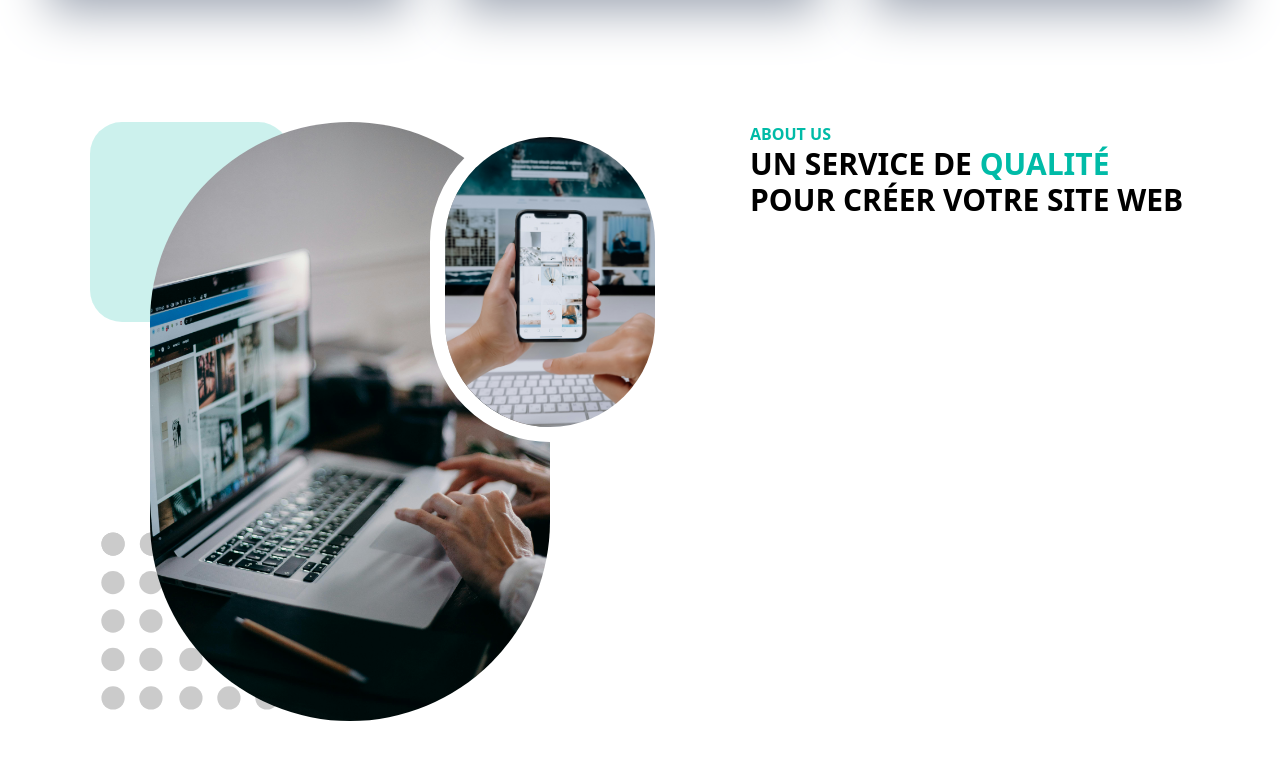
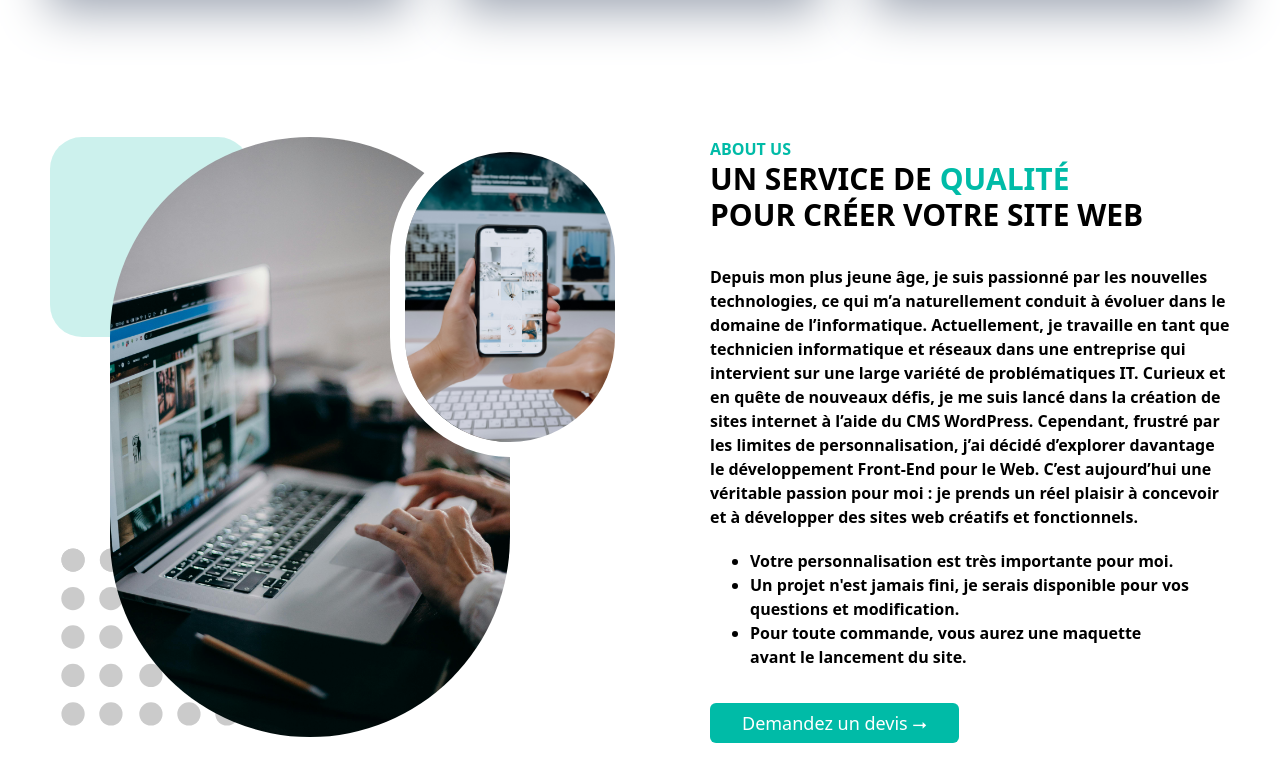
Before and after one commit to th3rival89/palweb, a website: page index.html in a window 1280 px wide. Shown: the part 1268-2050 px from the top of the page. Drawn offline with Linux system fonts and the light colour scheme.

Commit message:
Continue section about us

```diff
--- a/index.html
+++ b/index.html
@@ -56,7 +56,7 @@
         </section>
     </nav>
     <main>
-        <section class="mt-[125px] mb-[125px] flex justify-center items-center gap-7">
+        <section class="mt-[125px] mb-[140px] flex justify-center items-center gap-7">
             <div class="flex items-center w-96 h-50 shadow-2xl shadow-gray-400 bg-teal-500 rounded-2xl hover:-translate-y-3 transition-transform duration-300">
                 <div>
                     <img src="ressources/unique.svg" alt="" class="size-20 rounded-full ml-10 bg-white px-2">
@@ -98,6 +98,19 @@
                 <div class="ml-20">
                     <h3 class="uppercase text-teal-500 font-semibold">About us</h3>
                     <h2 class="w-110 uppercase text-3xl font-bold">Un service de <span class="text-teal-500">qualité</span> pour créer votre Site web </h2>
+                    <p class="mt-8 w-130 font-semibold">Depuis mon plus jeune âge, je suis passionné par les nouvelles technologies, ce qui m’a naturellement conduit à évoluer dans le domaine de l’informatique.
+                        Actuellement, je travaille en tant que technicien informatique et réseaux dans une entreprise qui intervient sur une large variété de problématiques IT.
+                        Curieux et en quête de nouveaux défis, je me suis lancé dans la création de sites internet à l’aide du CMS WordPress. Cependant, frustré par les limites de personnalisation, j’ai décidé d’explorer davantage le développement Front-End pour le Web.
+                        C’est aujourd’hui une véritable passion pour moi : je prends un réel plaisir à concevoir et à développer des sites web créatifs et fonctionnels.
+                    </p>
+                    <ul class="w-110 ml-10 mt-5 list-disc font-semibold">
+                        <li>Votre personnalisation est très importante pour moi.</li>
+                        <li>Un projet n'est jamais fini, je serais disponible pour vos questions et modification.</li>
+                        <li>Pour toute commande, vous aurez une maquette avant le lancement du site.</li>
+                    </ul>
+                    <div class="mt-10">
+                        <a href="#" class=" bg-teal-500 px-8 py-2 rounded-md text-lg text-white">Demandez un devis ⭢</a>
+                    </div>
                 </div>
             </div>
         </section>
```
Also changed, not shown: styles/output.css.
